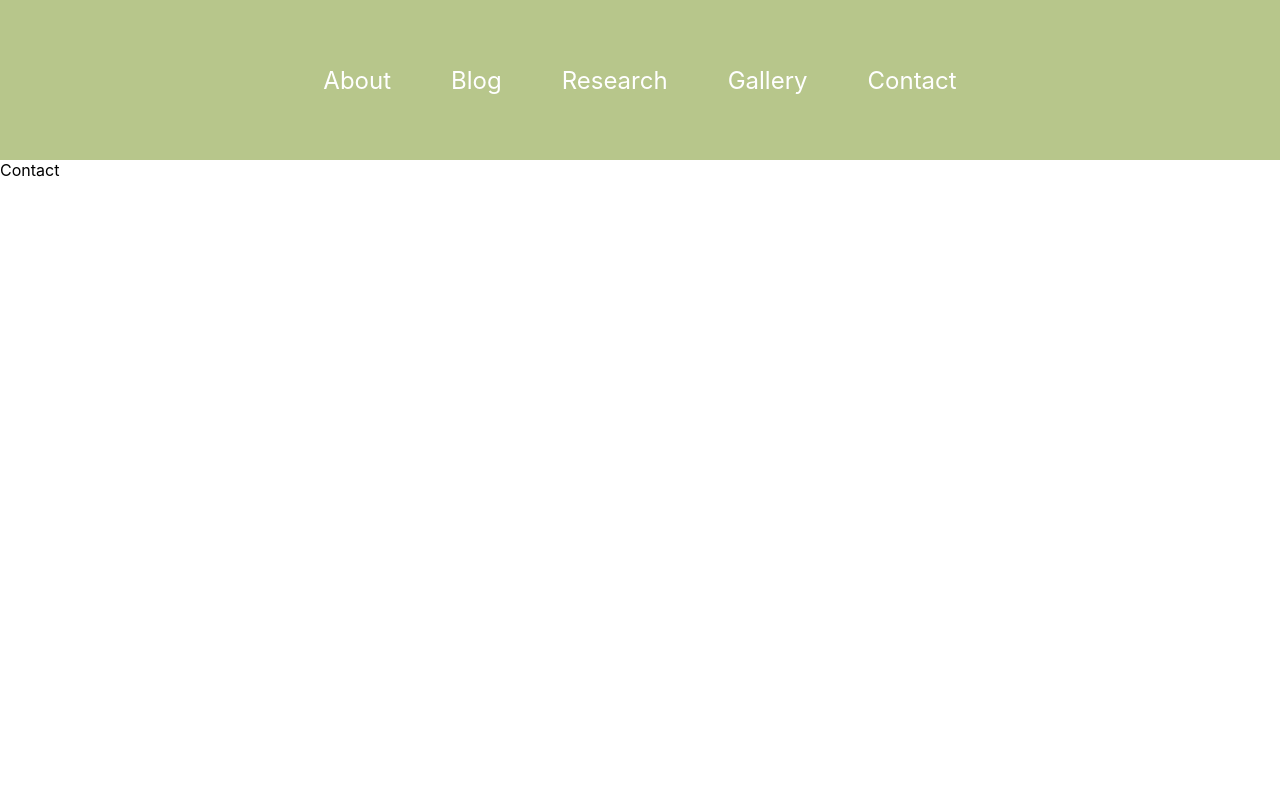
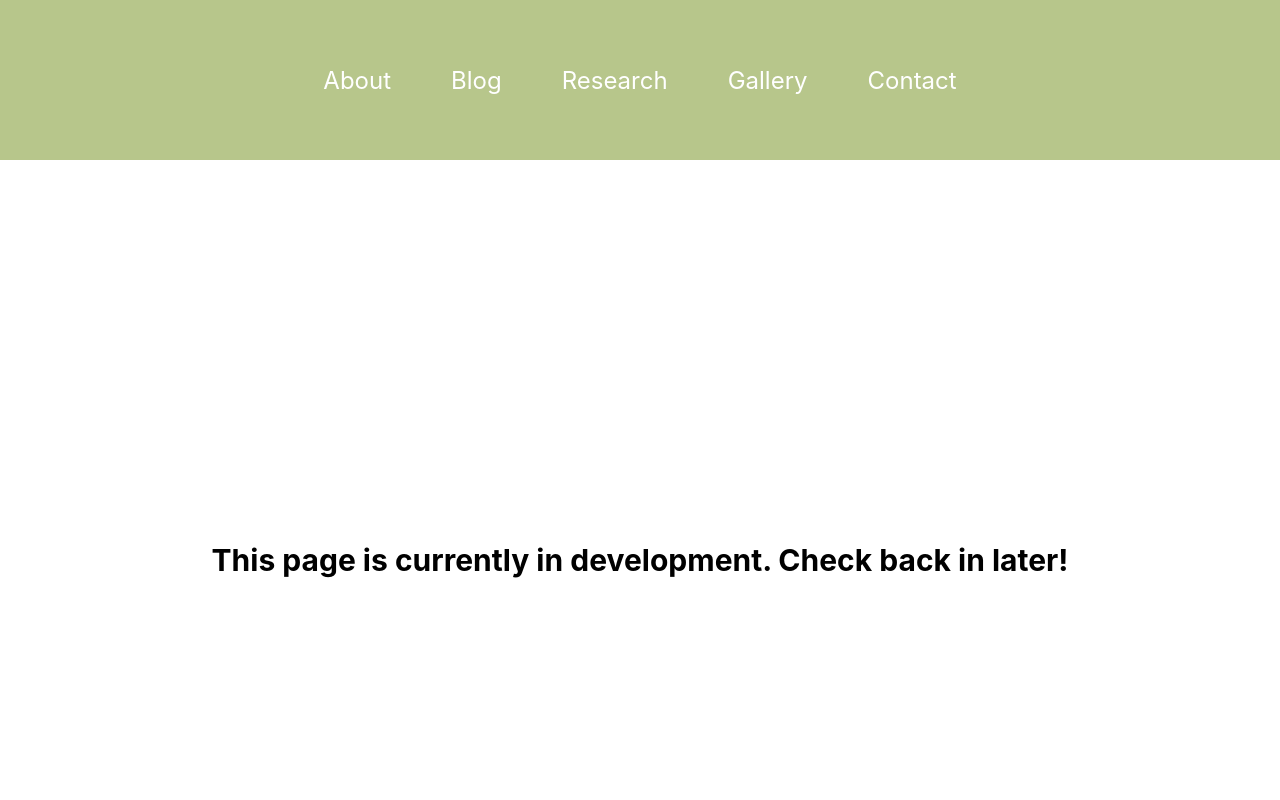
Before and after one commit to lukemoenning/digdiaries, a Next.js app: page /contact in a window 1280 px wide. Shown: the top 800 px of the page. Built offline with nearby package versions, Linux system fonts and the light colour scheme.

Commit message:
add in development alert

```diff
--- /dev/null
+++ b/app/components/InDevelopmentAlert.tsx
@@ -0,0 +1,13 @@
+import { NormalPageWidth, HeaderText } from '@/app/libs/common-components'
+
+function InDevelopmentAlert() {
+  return (
+    <NormalPageWidth>
+      <HeaderText style={{margin: 'auto'}}>
+        This page is currently in development. Check back in later!
+      </HeaderText>
+    </NormalPageWidth>
+  )
+}
+
+export default InDevelopmentAlert
--- a/pages/contact/index.tsx
+++ b/pages/contact/index.tsx
@@ -1,8 +1,9 @@
+import InDevelopmentAlert from '@/app/components/InDevelopmentAlert'
 import React from 'react'
 
 function Contact() {
   return (
-    <div>Contact</div>
+    <InDevelopmentAlert/>
   )
 }
 
--- a/pages/gallery/index.tsx
+++ b/pages/gallery/index.tsx
@@ -1,8 +1,9 @@
+import InDevelopmentAlert from '@/app/components/InDevelopmentAlert'
 import React from 'react'
 
 function Gallery() {
   return (
-    <div>Gallery</div>
+    <InDevelopmentAlert/>
   )
 }
 
--- a/pages/index.tsx
+++ b/pages/index.tsx
@@ -1,8 +1,9 @@
+import InDevelopmentAlert from '@/app/components/InDevelopmentAlert'
 import React from 'react'
 
 function index() {
   return (
-    <div>index</div>
+    <InDevelopmentAlert/>
   )
 }
 
--- a/pages/research/index.tsx
+++ b/pages/research/index.tsx
@@ -1,8 +1,9 @@
+import InDevelopmentAlert from '@/app/components/InDevelopmentAlert'
 import React from 'react'
 
 function Research() {
   return (
-    <div>Research</div>
+    <InDevelopmentAlert/>
   )
 }
 
```
